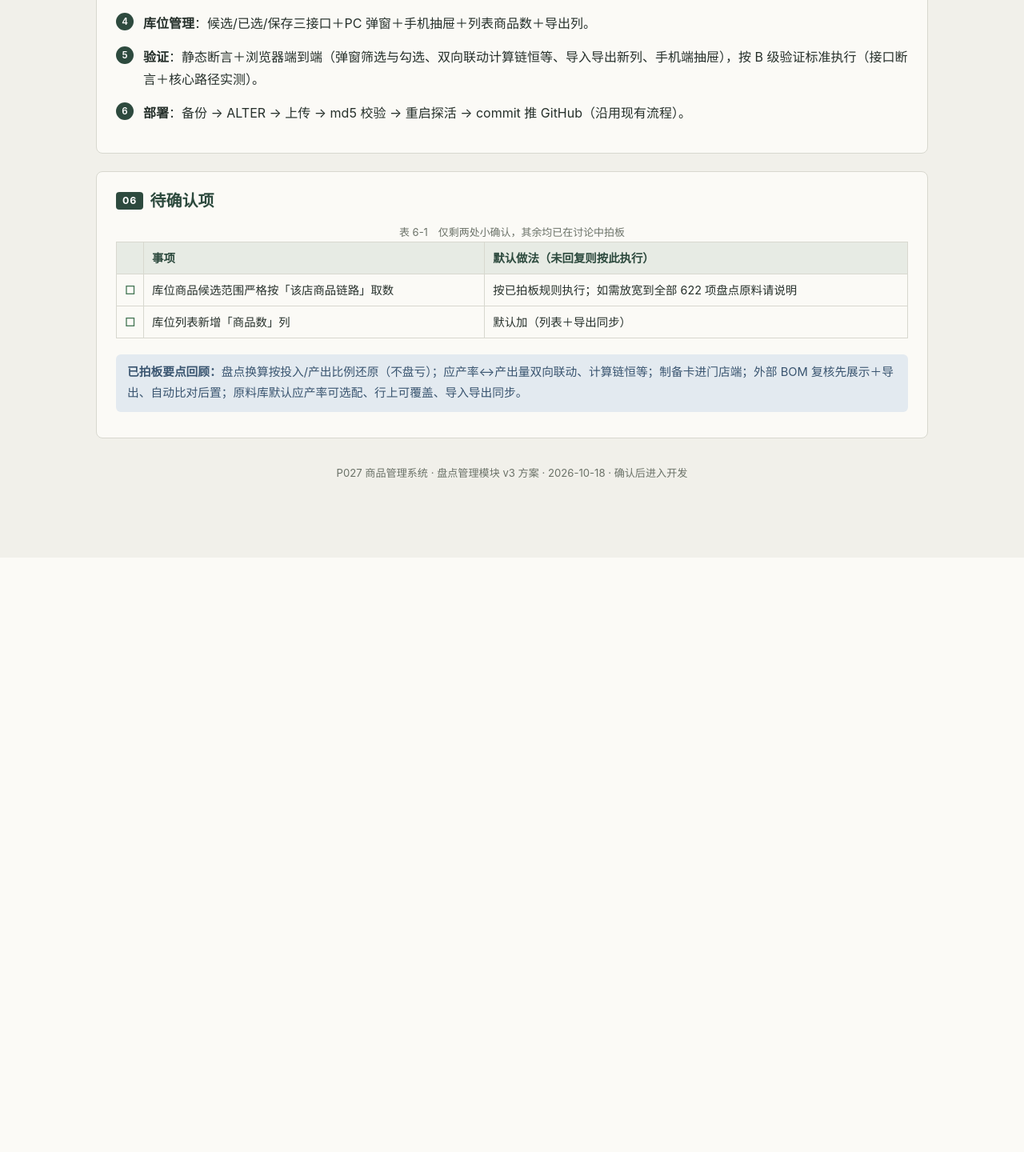
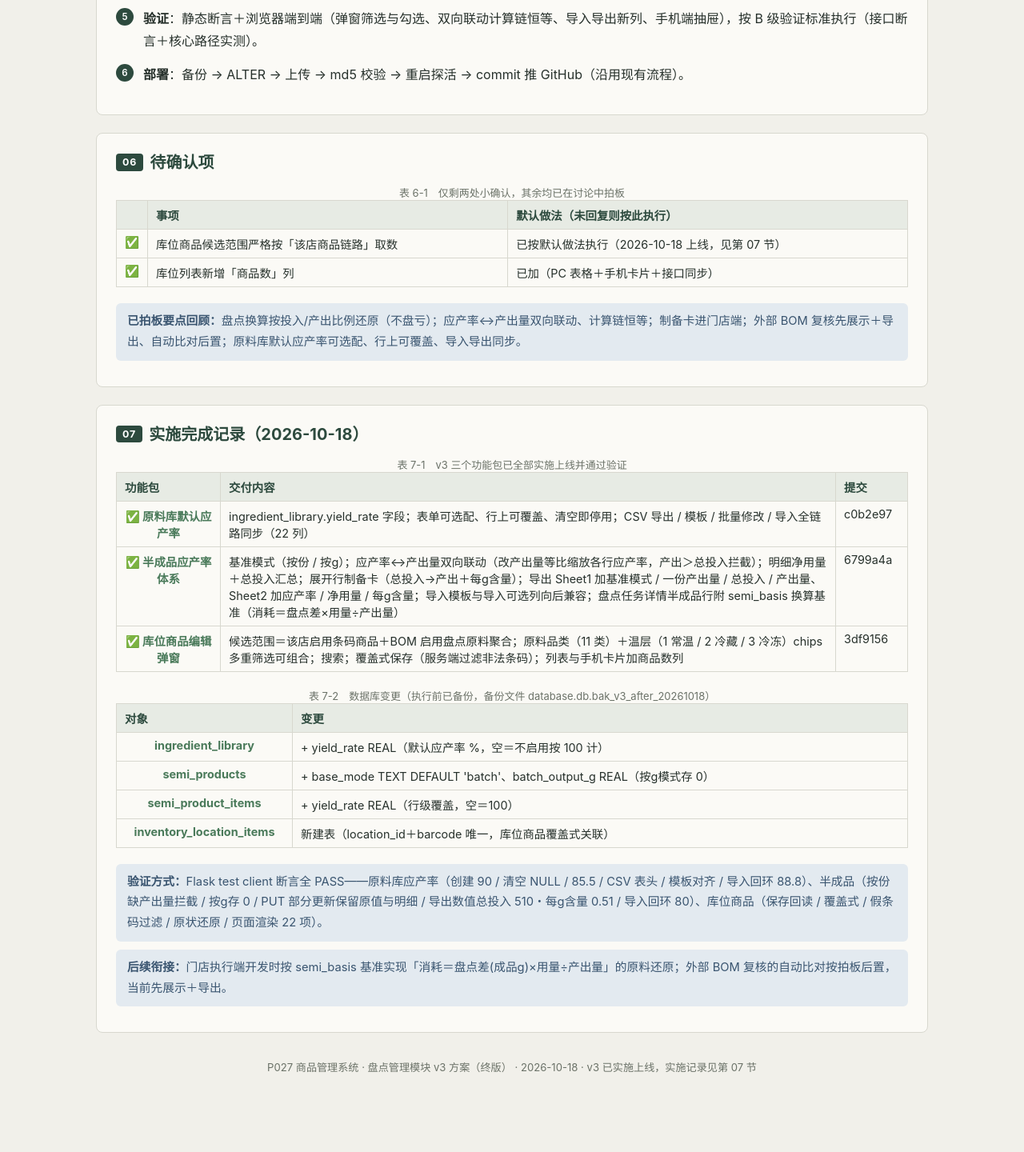
Before and after one commit to kay200283/P032-restaurant-digital-reform, a Flask app: template templates/report_topic_02.html in a window 1280 px wide. Shown: the part 4840-6280 px from the top of the page at 80% size. Before the commit the page ends 5438 px from the top, so only its background shows below. Run offline with Flask 3, Linux system fonts and the light colour scheme; the template is opened without the code that fills it, so the values that code supplies are empty.

Commit message:
docs(report): v3方案终版——追加第07节实施完成记录
- 新增实施完成记录：三功能包交付清单(c0b2e97/6799a4a/3df9156)+DB变更四项+验证方式+后续衔接(门店执行端semi_basis换算/外部BOM自动比对后置)
- 第06节两项待确认项标记已按默认做法执行
- footer 更新为终版已实施状态;目录加⑦入口

```diff
--- a/templates/report_topic_02.html
+++ b/templates/report_topic_02.html
@@ -1,6 +1,4 @@
-<!doctype html>
-<html lang="zh-CN">
-<head>
+<html lang="zh-CN"><head>
 <meta charset="UTF-8">
 <meta name="viewport" content="width=device-width, initial-scale=1">
 <title>盘点管理模块 v3 方案 · 库位商品管理 ＋ 半成品应产率体系</title>
@@ -160,6 +158,7 @@ a{color:var(--blue)}
   <a href="#s4">④ 原料库默认应产率</a>
   <a href="#s5">⑤ 实施清单</a>
   <a href="#s6">⑥ 待确认项</a>
+  <a href="#s7">⑦ 实施完成记录</a>
 </nav>
 
 <!-- ============ S1 总览 ============ -->
@@ -381,14 +380,39 @@ a{color:var(--blue)}
     <caption class="lead">表 6-1　仅剩两处小确认，其余均已在讨论中拍板</caption>
     <thead><tr><th></th><th>事项</th><th>默认做法（未回复则按此执行）</th></tr></thead>
     <tbody>
-      <tr><td>☐</td><td>库位商品候选范围严格按「该店商品链路」取数</td><td>按已拍板规则执行；如需放宽到全部 622 项盘点原料请说明</td></tr>
-      <tr><td>☐</td><td>库位列表新增「商品数」列</td><td>默认加（列表＋导出同步）</td></tr>
+      <tr><td>✅</td><td>库位商品候选范围严格按「该店商品链路」取数</td><td>已按默认做法执行（2026-10-18 上线，见第 07 节）</td></tr>
+      <tr><td>✅</td><td>库位列表新增「商品数」列</td><td>已加（PC 表格＋手机卡片＋接口同步）</td></tr>
     </tbody>
   </table></div>
   <div class="note info"><b>已拍板要点回顾：</b>盘点换算按投入/产出比例还原（不盘亏）；应产率↔产出量双向联动、计算链恒等；制备卡进门店端；外部 BOM 复核先展示＋导出、自动比对后置；原料库默认应产率可选配、行上可覆盖、导入导出同步。</div>
 </section>
 
-<footer>P027 商品管理系统 · 盘点管理模块 v3 方案 · 2026-10-18 · 确认后进入开发</footer>
+<section id="s7">
+  <h2><span class="no">07</span>实施完成记录（2026-10-18）</h2>
+  <div class="tbl-scroll"><table class="check">
+    <caption class="lead">表 7-1　v3 三个功能包已全部实施上线并通过验证</caption>
+    <thead><tr><th style="width:130px">功能包</th><th>交付内容</th><th style="width:90px">提交</th></tr></thead>
+    <tbody>
+      <tr><td>✅ 原料库默认应产率</td><td>ingredient_library.yield_rate 字段；表单可选配、行上可覆盖、清空即停用；CSV 导出 / 模板 / 批量修改 / 导入全链路同步（22 列）</td><td class="mono">c0b2e97</td></tr>
+      <tr><td>✅ 半成品应产率体系</td><td>基准模式（按份 / 按g）；应产率↔产出量双向联动（改产出量等比缩放各行应产率，产出＞总投入拦截）；明细净用量＋总投入汇总；展开行制备卡（总投入→产出＋每g含量）；导出 Sheet1 加基准模式 / 一份产出量 / 总投入 / 产出量、Sheet2 加应产率 / 净用量 / 每g含量；导入模板与导入可选列向后兼容；盘点任务详情半成品行附 semi_basis 换算基准（消耗＝盘点差×用量÷产出量）</td><td class="mono">6799a4a</td></tr>
+      <tr><td>✅ 库位商品编辑弹窗</td><td>候选范围＝该店启用条码商品＋BOM 启用盘点原料聚合；原料品类（11 类）＋温层（1 常温 / 2 冷藏 / 3 冷冻）chips 多重筛选可组合；搜索；覆盖式保存（服务端过滤非法条码）；列表与手机卡片加商品数列</td><td class="mono">3df9156</td></tr>
+    </tbody>
+  </table></div>
+  <div class="tbl-scroll"><table class="check">
+    <caption class="lead">表 7-2　数据库变更（执行前已备份，备份文件 database.db.bak_v3_after_20261018）</caption>
+    <thead><tr><th style="width:220px">对象</th><th>变更</th></tr></thead>
+    <tbody>
+      <tr><td>ingredient_library</td><td>+ yield_rate REAL（默认应产率 %，空＝不启用按 100 计）</td></tr>
+      <tr><td>semi_products</td><td>+ base_mode TEXT DEFAULT 'batch'、batch_output_g REAL（按g模式存 0）</td></tr>
+      <tr><td>semi_product_items</td><td>+ yield_rate REAL（行级覆盖，空＝100）</td></tr>
+      <tr><td>inventory_location_items</td><td>新建表（location_id＋barcode 唯一，库位商品覆盖式关联）</td></tr>
+    </tbody>
+  </table></div>
+  <div class="note info"><b>验证方式：</b>Flask test client 断言全 PASS——原料库应产率（创建 90 / 清空 NULL / 85.5 / CSV 表头 / 模板对齐 / 导入回环 88.8）、半成品（按份缺产出量拦截 / 按g存 0 / PUT 部分更新保留原值与明细 / 导出数值总投入 510・每g含量 0.51 / 导入回环 80）、库位商品（保存回读 / 覆盖式 / 假条码过滤 / 原状还原 / 页面渲染 22 项）。</div>
+  <div class="note info"><b>后续衔接：</b>门店执行端开发时按 semi_basis 基准实现「消耗＝盘点差(成品g)×用量÷产出量」的原料还原；外部 BOM 复核的自动比对按拍板后置，当前先展示＋导出。</div>
+</section>
+
+<footer>P027 商品管理系统 · 盘点管理模块 v3 方案（终版） · 2026-10-18 · v3 已实施上线，实施记录见第 07 节</footer>
 </div>
 
 <script>
@@ -404,5 +428,6 @@ a{color:var(--blue)}
   }catch(err){}
 })();
 </script>
-</body>
-</html>
+
+
+</body></html>
```
